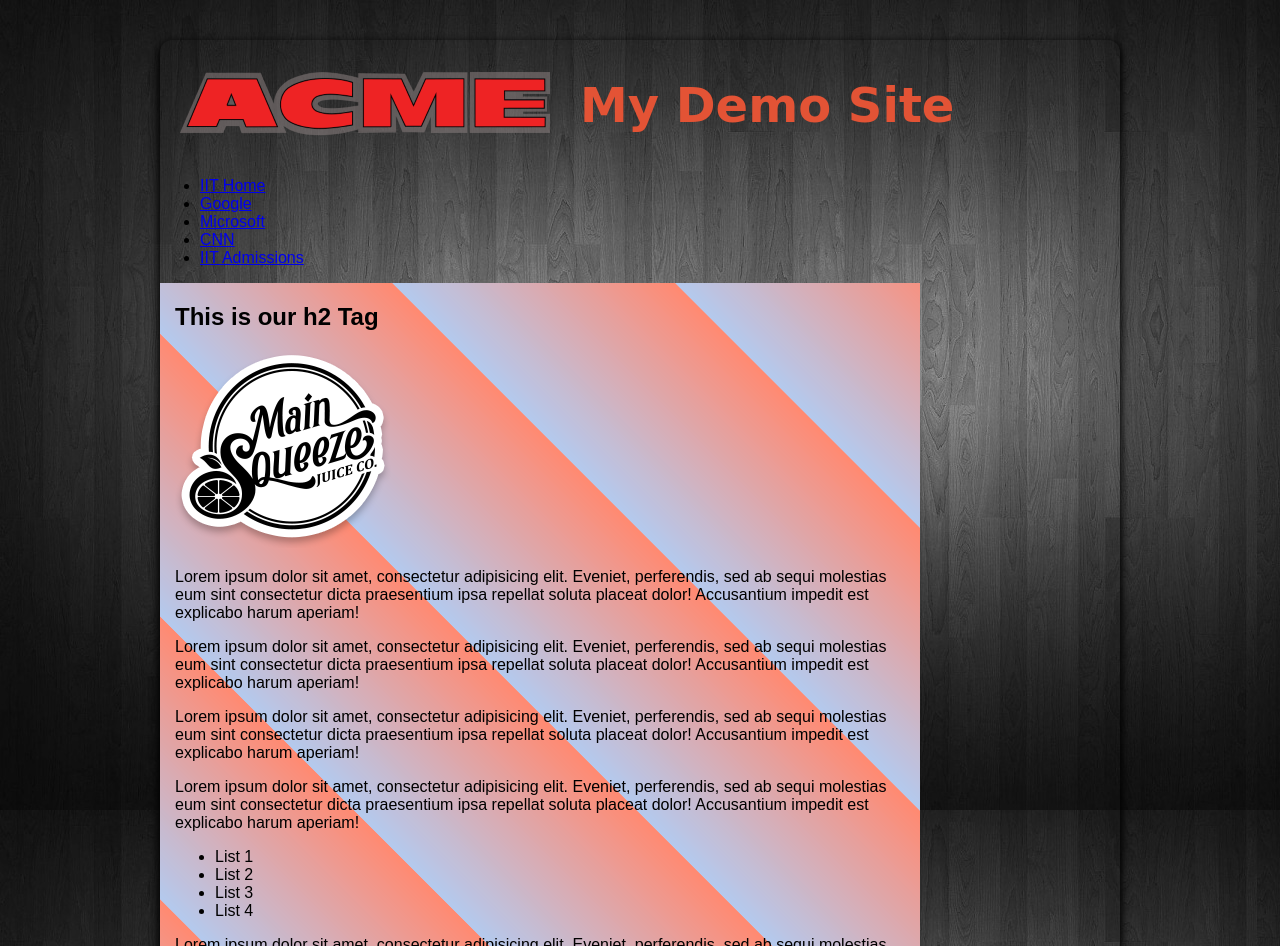
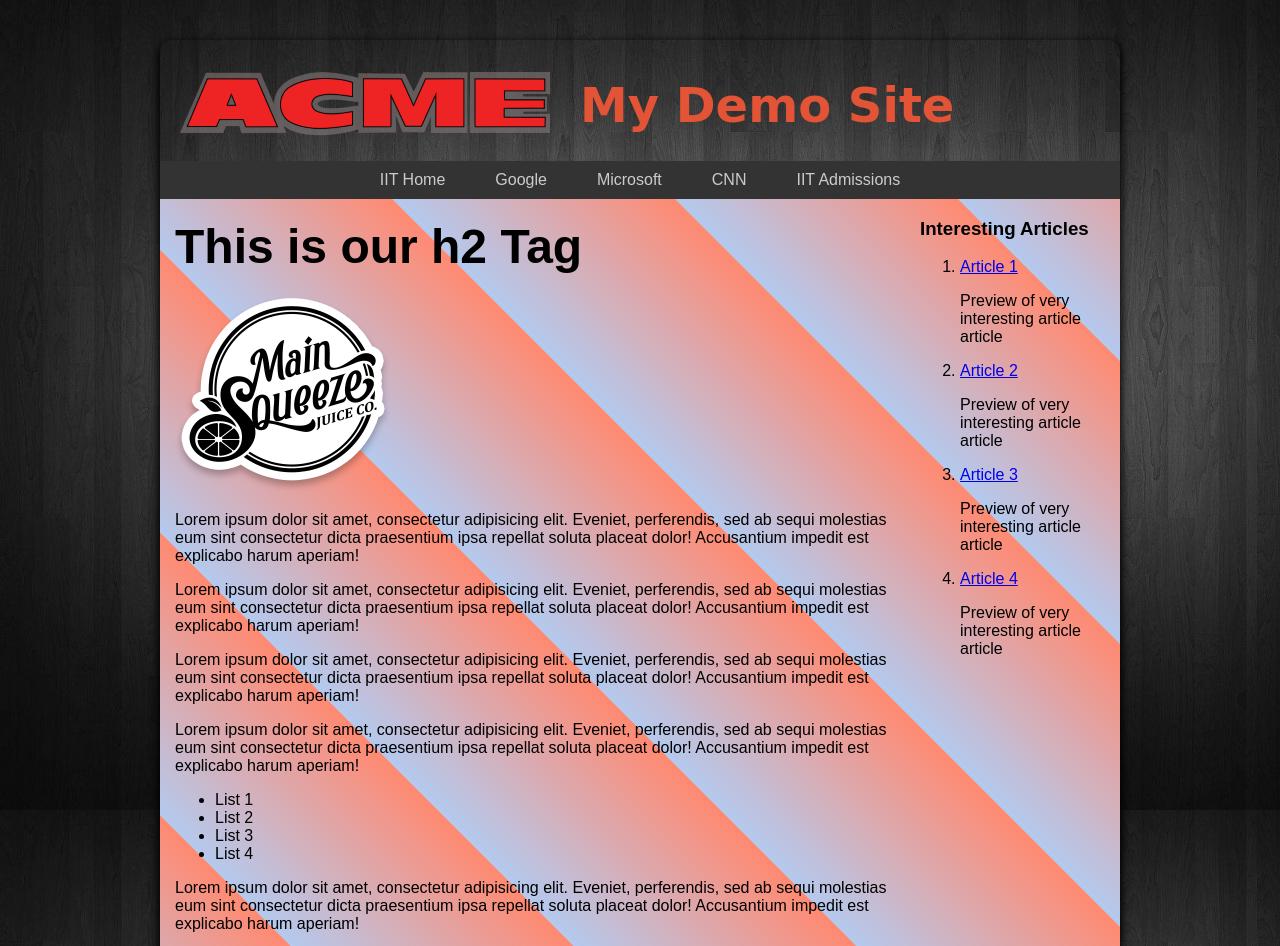
Before and after one commit to skiddled/lab6, a plain HTML site: page index.html in a window 1280 px wide. Shown: the top 946 px of the page. Drawn offline with Linux system fonts and the light colour scheme; a web font is replaced by a local one.

Commit message:
Adding remaining + final touches

```diff
--- a/css/lab6.css
+++ b/css/lab6.css
@@ -57,3 +57,66 @@ body {
   float: left;
   margin-left: 15px;
 }
+
+h2 strong {
+  font-size: 2em;
+  font-weight: 900;
+}
+
+.imageR {
+	float: right;
+	border: 2px solid blue;
+  width: 300px;
+	padding: 5px;
+	background-color: white;
+	margin: 10px 0 10px 20px;
+}
+
+#side-content {
+	min-height: 150px;
+	width: 200px;
+	float: left;
+}
+
+#main-nav {
+	float: left;
+	width: 100%;
+	background-color: #333;
+}
+
+#main-nav ul {
+	list-style-type: none;
+	margin: 0;
+	padding: 0;
+	float: left;
+	position: relative;
+	left:50%;
+}
+
+#main-nav ul li {
+	float: left;
+	position: relative;
+	right: 50%;
+}
+
+#main-nav ul li a {
+	padding: 10px 25px;
+	display: block;
+	text-decoration: none;
+	color: #ccc;
+}
+
+#main-nav ul li a:hover {
+	background-color: #ccc;<br>
+	color: #333;
+}
+
+#center {
+  width: 960px;
+  text-align: center;
+}
+
+strong {
+  font-weight: 900;
+  font-size: 48px;
+}
```
